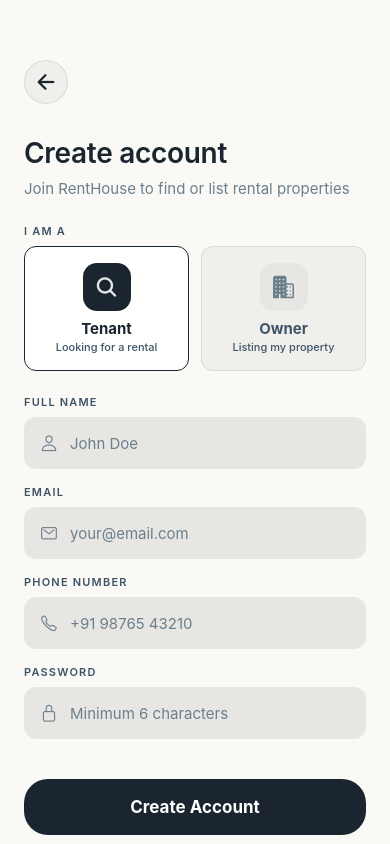
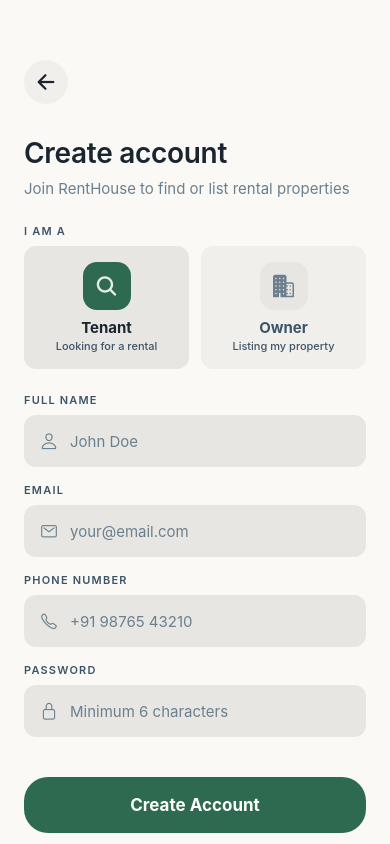
Before and after one commit to Nkingsap/houserent, a React Native app: screen /Register in a window 390 px wide. Built offline with nearby package versions, Linux system fonts and the light colour scheme; what react-native-worklets would draw is missing.

Commit message:
style: redesign auth screens

```diff
--- a/src/screens/LoginScreen.js
+++ b/src/screens/LoginScreen.js
@@ -136,8 +136,6 @@ const styles = StyleSheet.create({
         justifyContent: 'center',
         alignItems: 'center',
         marginBottom: spacing.xxl,
-        borderWidth: 1,
-        borderColor: colors.border,
     },
     header: {
         marginBottom: spacing.xxl,
@@ -154,7 +152,7 @@ const styles = StyleSheet.create({
         marginBottom: spacing.xl,
     },
     loginBtn: {
-        backgroundColor: colors.text,
+        backgroundColor: colors.primary,
         height: 56,
         borderRadius: borderRadius.xl,
         justifyContent: 'center',
@@ -176,7 +174,7 @@ const styles = StyleSheet.create({
         color: colors.textMuted,
     },
     registerBold: {
-        color: colors.text,
+        color: colors.primary,
         fontWeight: '600',
     },
 });
--- a/src/screens/RegisterScreen.js
+++ b/src/screens/RegisterScreen.js
@@ -200,8 +200,6 @@ const styles = StyleSheet.create({
         justifyContent: 'center',
         alignItems: 'center',
         marginBottom: spacing.xxl,
-        borderWidth: 1,
-        borderColor: colors.border,
     },
     header: {
         marginBottom: spacing.xl,
@@ -232,12 +230,9 @@ const styles = StyleSheet.create({
         borderRadius: borderRadius.md,
         padding: spacing.lg,
         alignItems: 'center',
-        borderWidth: 1.5,
-        borderColor: colors.border,
     },
     roleCardActive: {
-        borderColor: colors.text,
-        backgroundColor: colors.card,
+        backgroundColor: colors.surface,
     },
     roleIcon: {
         width: 48,
@@ -249,7 +244,7 @@ const styles = StyleSheet.create({
         marginBottom: spacing.sm,
     },
     roleIconActive: {
-        backgroundColor: colors.text,
+        backgroundColor: colors.primary,
     },
     roleTitle: {
         ...typography.bodyBold,
@@ -267,7 +262,7 @@ const styles = StyleSheet.create({
         marginBottom: spacing.xl,
     },
     registerBtn: {
-        backgroundColor: colors.text,
+        backgroundColor: colors.primary,
         height: 56,
         borderRadius: borderRadius.xl,
         justifyContent: 'center',
@@ -288,7 +283,7 @@ const styles = StyleSheet.create({
         color: colors.textMuted,
     },
     loginBold: {
-        color: colors.text,
+        color: colors.primary,
         fontWeight: '600',
     },
 });
--- a/src/screens/WelcomeScreen.js
+++ b/src/screens/WelcomeScreen.js
@@ -126,8 +126,7 @@ const styles = StyleSheet.create({
         width: 300,
         height: 300,
         borderRadius: 150,
-        borderWidth: 1,
-        borderColor: 'rgba(10,10,15,0.06)',
+        backgroundColor: 'rgba(10,10,15,0.03)',
     },
     bgCircle2: {
         position: 'absolute',
@@ -136,8 +135,7 @@ const styles = StyleSheet.create({
         width: 250,
         height: 250,
         borderRadius: 125,
-        borderWidth: 1,
-        borderColor: 'rgba(10,10,15,0.04)',
+        backgroundColor: 'rgba(10,10,15,0.02)',
     },
     bgLine1: {
         position: 'absolute',
@@ -168,14 +166,12 @@ const styles = StyleSheet.create({
         backgroundColor: 'rgba(10,10,15,0.06)',
         justifyContent: 'center',
         alignItems: 'center',
-        borderWidth: 1,
-        borderColor: 'rgba(10,10,15,0.1)',
     },
     logoInner: {
         width: 56,
         height: 56,
         borderRadius: 16,
-        backgroundColor: colors.text,
+        backgroundColor: colors.primary,
         justifyContent: 'center',
         alignItems: 'center',
     },
@@ -205,8 +201,6 @@ const styles = StyleSheet.create({
         backgroundColor: colors.elevated,
         justifyContent: 'center',
         alignItems: 'center',
-        borderWidth: 1,
-        borderColor: colors.border,
     },
     featureText: {
         ...typography.body,
@@ -220,7 +214,7 @@ const styles = StyleSheet.create({
         flexDirection: 'row',
         alignItems: 'center',
         justifyContent: 'center',
-        backgroundColor: colors.text,
+        backgroundColor: colors.primary,
         height: 56,
         borderRadius: borderRadius.xl,
         gap: spacing.sm,
@@ -240,7 +234,7 @@ const styles = StyleSheet.create({
         color: colors.textMuted,
     },
     loginLink: {
-        color: colors.text,
+        color: colors.primary,
         fontWeight: '600',
     },
 });
```
